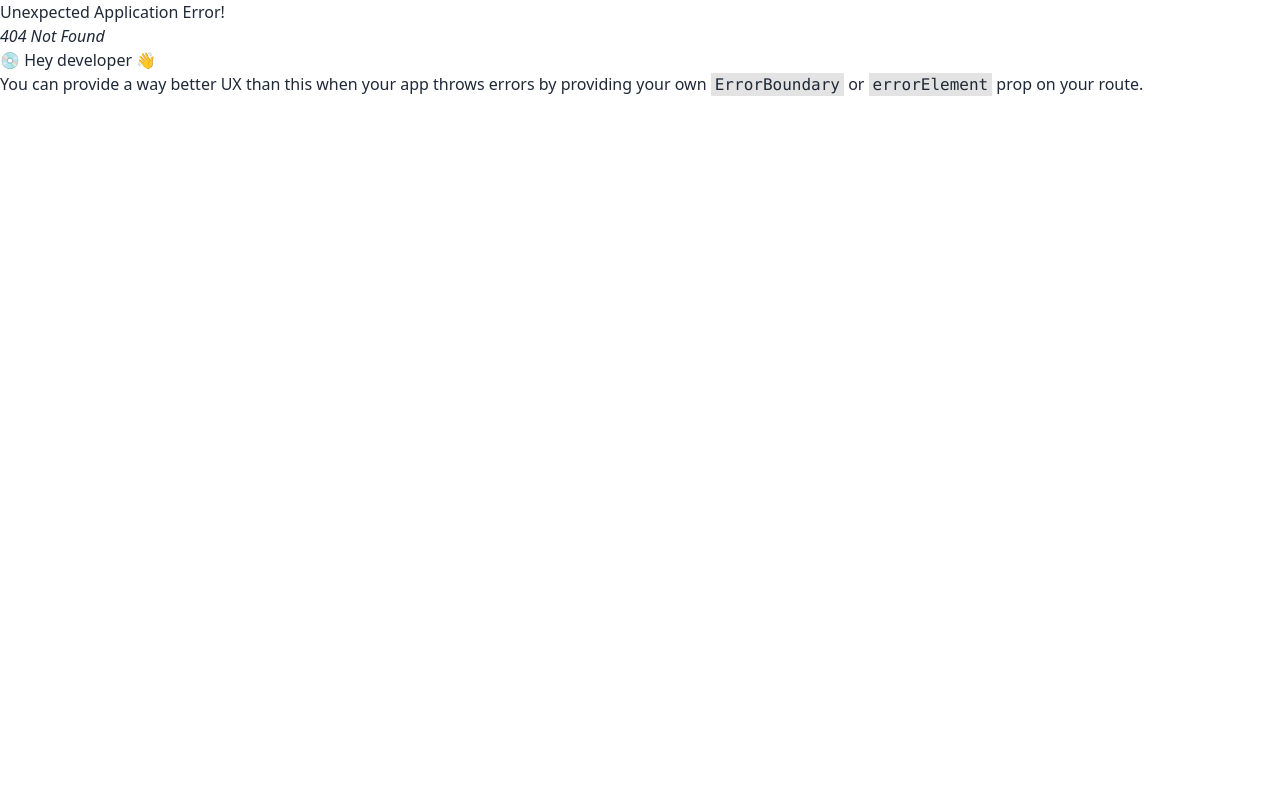
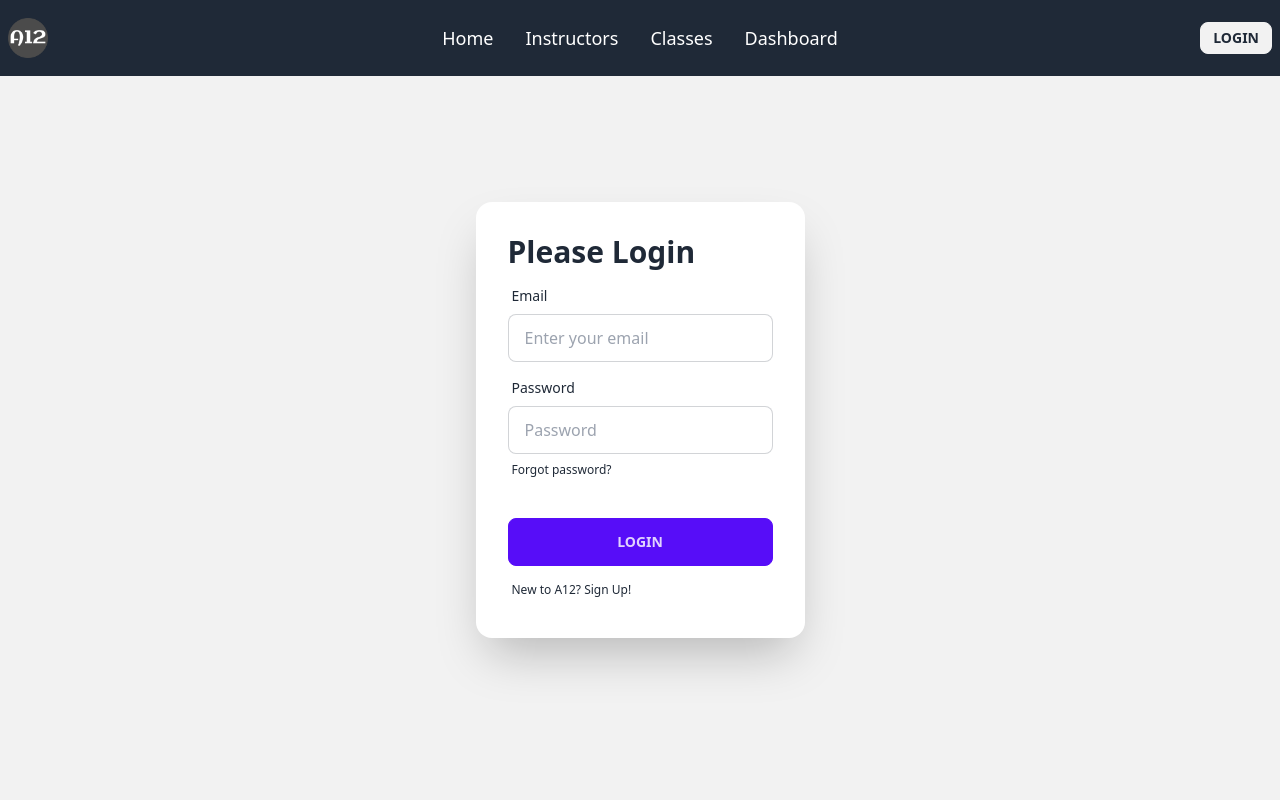
Before and after one commit to ariaanahmed/sports-camp-client, a React (Vite) app: page /login in a window 1280 px wide. Before the commit this address had no page. Shown: the top 800 px of the page. Built offline with nearby package versions, Linux system fonts and the light colour scheme.

Commit message:
login form created

```diff
--- /dev/null
+++ b/src/pages/login/Login.jsx
@@ -0,0 +1,40 @@
+import { Link } from "react-router-dom";
+
+const Login = () => {
+    return (
+        <div className="pt-5">
+            <div className="hero min-h-screen bg-base-200">
+                <div className="hero-content flex-col lg:flex-row-reverse">
+                    <div className="card flex-shrink-0 w-full max-w-sm shadow-2xl bg-base-100">
+                        <div className="card-body">
+                            <h3 className="font-bold text-3xl">Please Login</h3>
+                            <div className="form-control">
+                                <label className="label">
+                                    <span className="label-text">Email</span>
+                                </label>
+                                <input type="email" name="email" required placeholder="Enter your email" className="input input-bordered" />
+                            </div>
+                            <div className="form-control">
+                                <label className="label">
+                                    <span className="label-text">Password</span>
+                                </label>
+                                <input type="password" required placeholder="Password" className="input input-bordered" />
+                                <label className="label">
+                                    <a href="#" className="label-text-alt link link-hover">Forgot password?</a>
+                                </label>
+                            </div>
+                            <div className="form-control mt-6">
+                                <button className="btn btn-primary">Login</button>
+                            </div>
+                            <label className="label">
+                                <Link to="/signup" className="label-text-alt link link-hover">New to A12? Sign Up!</Link>
+                            </label>
+                        </div>
+                    </div>
+                </div>
+            </div>
+        </div>
+    );
+};
+
+export default Login;
--- a/src/pages/shared/navbar/Navbar.jsx
+++ b/src/pages/shared/navbar/Navbar.jsx
@@ -22,7 +22,7 @@ const Navbar = () => {
                             <svg xmlns="http://www.w3.org/2000/svg" className="h-5 w-5 text-white" fill="none" viewBox="0 0 24 24" stroke="currentColor"><path strokeLinecap="round" strokeLinejoin="round" strokeWidth="2" d="M4 6h16M4 12h8m-8 6h16" /></svg>
                         </label>
                         <ul tabIndex={0} className="menu menu-sm dropdown-content mt-3 p-2 shadow bg-base-100 rounded-box w-52 text-lg">
-                        {navbarLi}
+                            {navbarLi}
                         </ul>
                     </div>
                     <span>
@@ -31,11 +31,13 @@ const Navbar = () => {
                 </div>
                 <div className="navbar-center hidden lg:flex">
                     <ul className="menu menu-horizontal px-1 text-lg">
-                       {navbarLi}
+                        {navbarLi}
                     </ul>
                 </div>
                 <div className="navbar-end">
-                    <a className="btn btn-outline btn-success border-white text-white">Button</a>
+                    <Link to="/login">
+                        <button className='btn btn-sm'>Login</button>
+                    </Link>
                 </div>
             </div>
         </div>
--- /dev/null
+++ b/src/pages/signup/SignUp.jsx
@@ -0,0 +1,9 @@
+const SignUp = () => {
+    return (
+        <div className="pt-20">
+            signup here
+        </div>
+    );
+};
+
+export default SignUp;
```
Also changed, not shown: src/routes/Routes.jsx (+10 -0 lines).
